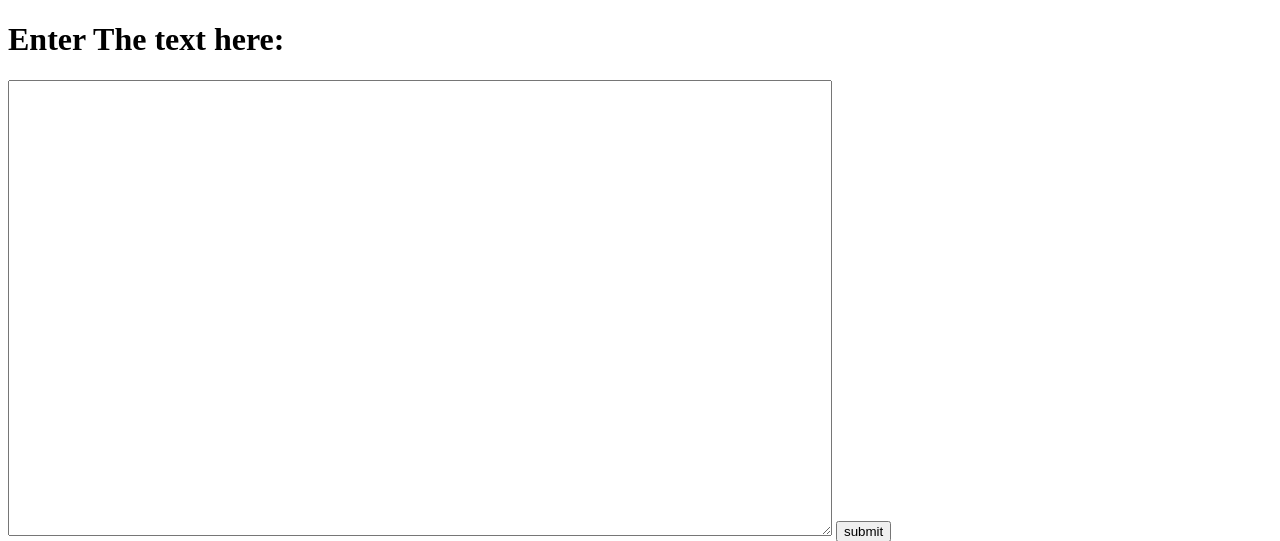
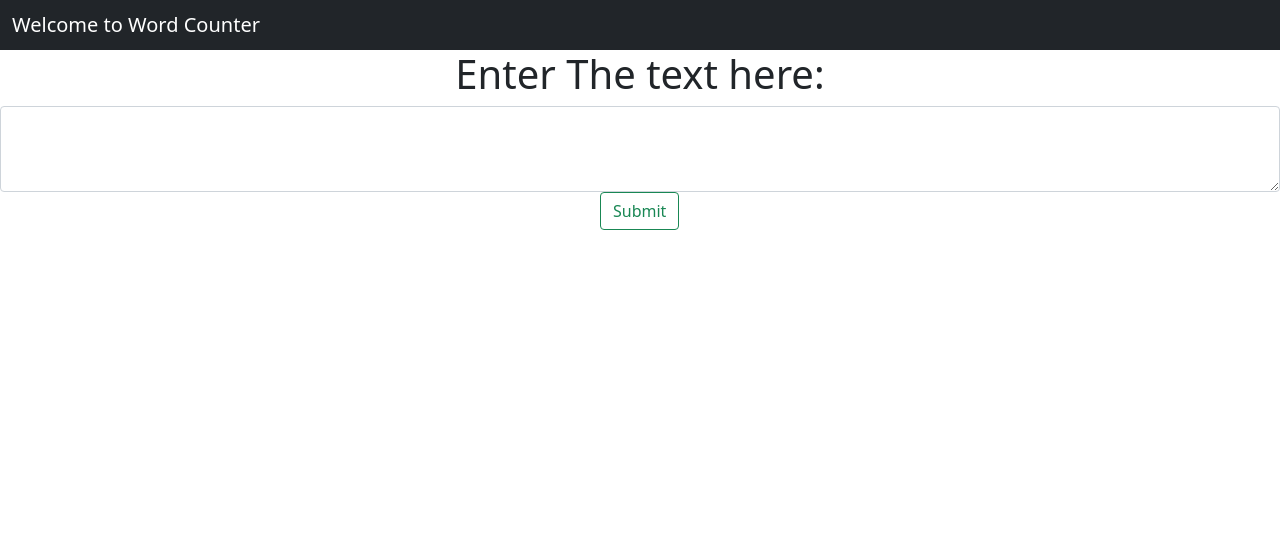
Before and after one commit to hardik1711/Wordcounter, a Django app: page / in a window 1280 px wide. Shown: the top 541 px of the page. Run offline with Django 3.2, Linux system fonts and the light colour scheme.

Commit message:
add some style and and prettify the site
and also give title to it

```diff
--- a/templates/index.html
+++ b/templates/index.html
@@ -1,14 +1,50 @@
-<!DOCTYPE html>
-<head>
-    <title>
-        Word Counter
-    </title>
-</head>
-<body>
-    <h1>Enter The text here:</h1>
-<form action="count">
+
+<!doctype html>
+<html lang="en">
+  <head>
+    <!-- Required meta tags -->
+    <meta charset="utf-8">
+    <meta name="viewport" content="width=device-width, initial-scale=1">
+
+    <!-- Bootstrap CSS -->
+    <link href="https://cdn.jsdelivr.net/npm/bootstrap@5.1.2/dist/css/bootstrap.min.css" rel="stylesheet" integrity="sha384-uWxY/CJNBR+1zjPWmfnSnVxwRheevXITnMqoEIeG1LJrdI0GlVs/9cVSyPYXdcSF" crossorigin="anonymous">
+
+    <title>Word Counter</title>
+ <nav class="navbar navbar-dark bg-dark">
+  <div class="container-fluid">
+    <span class="navbar-brand mb-0 h1">Welcome to Word Counter</span>
+  </div>
+</nav>
+  </head>
+  <body>
+    <h1 style="text-align:center">Enter The text here:</h1>
+    <form action="count">
+    <div class="form-group">
+
+    <textarea class="form-control" id="exampleFormControlTextarea1" rows="3" name="text"></textarea>
+
+
+        <button  type="submit" class="btn btn-outline-success " style="margin-left: 600px;" value="submit">Submit</button>
+
+
+    </form>
+  </div>
+<!--
+    <form action="count">
     <textarea name="text" id="" cols="100" rows="30"></textarea>
     <input type="submit" value="submit">
 </form>
-</body>
+
+-->
+    <!-- Optional JavaScript; choose one of the two! -->
+
+    <!-- Option 1: Bootstrap Bundle with Popper -->
+    <script src="https://cdn.jsdelivr.net/npm/bootstrap@5.1.2/dist/js/bootstrap.bundle.min.js" integrity="sha384-kQtW33rZJAHjgefvhyyzcGF3C5TFyBQBA13V1RKPf4uH+bwyzQxZ6CmMZHmNBEfJ" crossorigin="anonymous"></script>
+
+    <!-- Option 2: Separate Popper and Bootstrap JS -->
+    <!--
+    <script src="https://cdn.jsdelivr.net/npm/@popperjs/core@2.10.2/dist/umd/popper.min.js" integrity="sha384-7+zCNj/IqJ95wo16oMtfsKbZ9ccEh31eOz1HGyDuCQ6wgnyJNSYdrPa03rtR1zdB" crossorigin="anonymous"></script>
+    <script src="https://cdn.jsdelivr.net/npm/bootstrap@5.1.2/dist/js/bootstrap.min.js" integrity="sha384-PsUw7Xwds7x08Ew3exXhqzbhuEYmA2xnwc8BuD6SEr+UmEHlX8/MCltYEodzWA4u" crossorigin="anonymous"></script>
+    -->
+  </body>
 </html>
```
